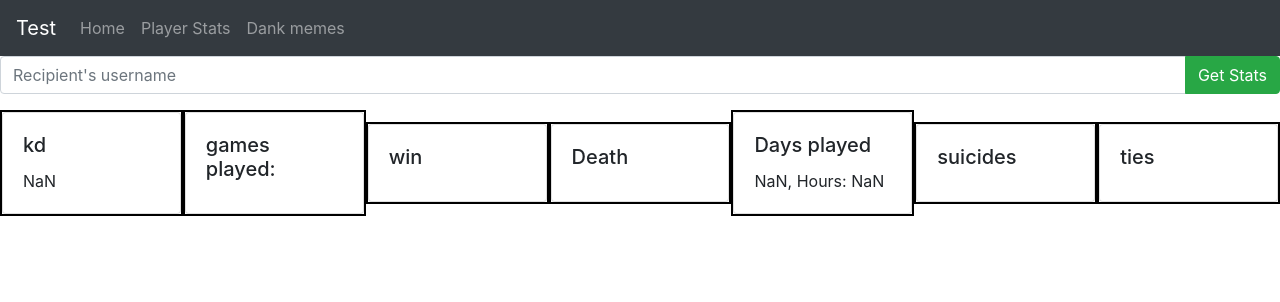
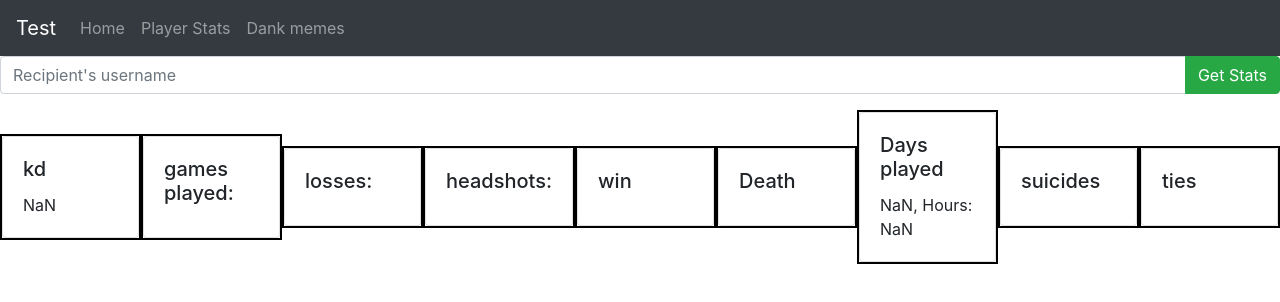
Before and after one commit to PDixant/COD_MW_Stats_Visualizer, a React (Create React App) app: page / in a window 1280 px wide. Shown: the top 302 px of the page. Built offline with nearby package versions, Linux system fonts and the light colour scheme.

Commit message:
added more tiles

```diff
--- a/src/components/InputTextbox.js
+++ b/src/components/InputTextbox.js
@@ -82,6 +82,14 @@ class InputTextbox extends Component{
                     input={myStats.data.lifetime.all.properties.gamesPlayed}
                     />
                     <CardContainer
+                    title='losses:'
+                    input={myStats.data.lifetime.all.properties.losses}
+                    />
+                    <CardContainer
+                    title='headshots:'
+                    input={myStats.data.lifetime.all.properties.headshots}
+                    />
+                    <CardContainer
                     title='win'
                     input={myStats.data.lifetime.all.properties.wins}
                     />
```
